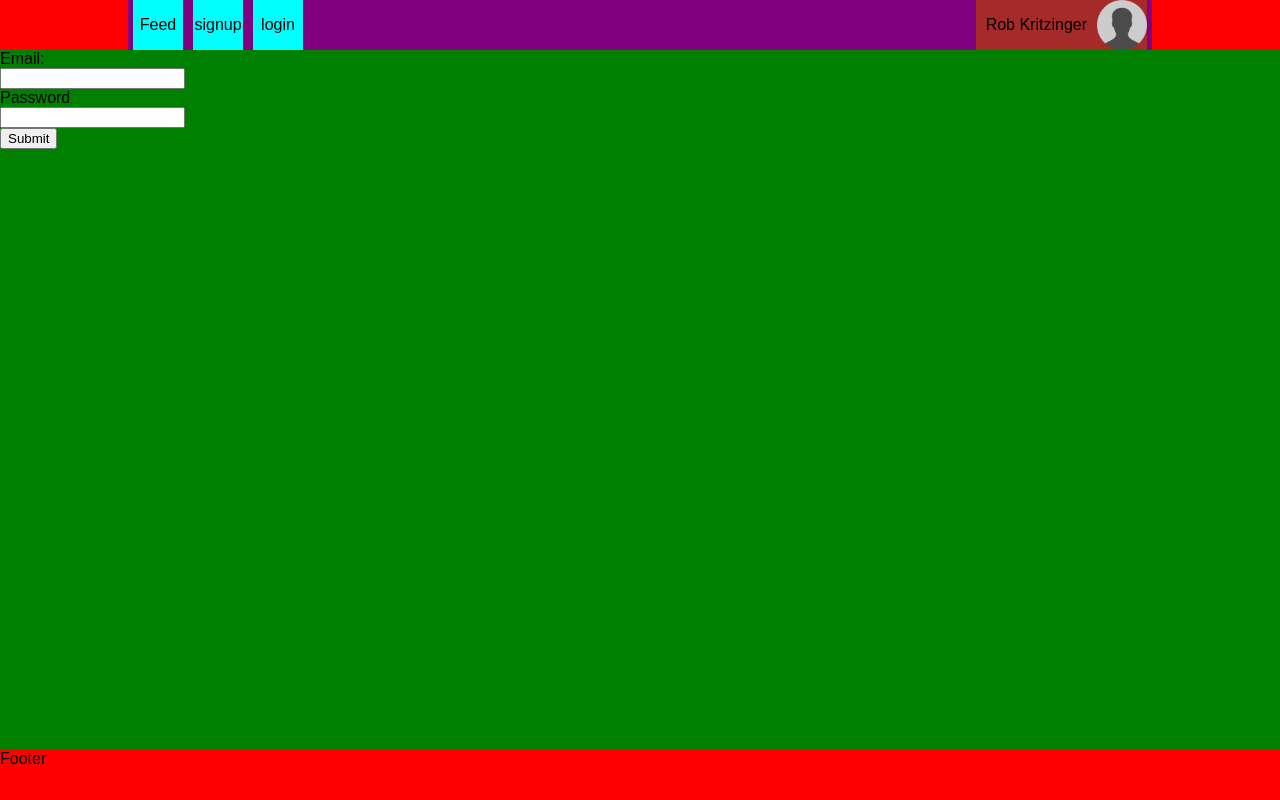
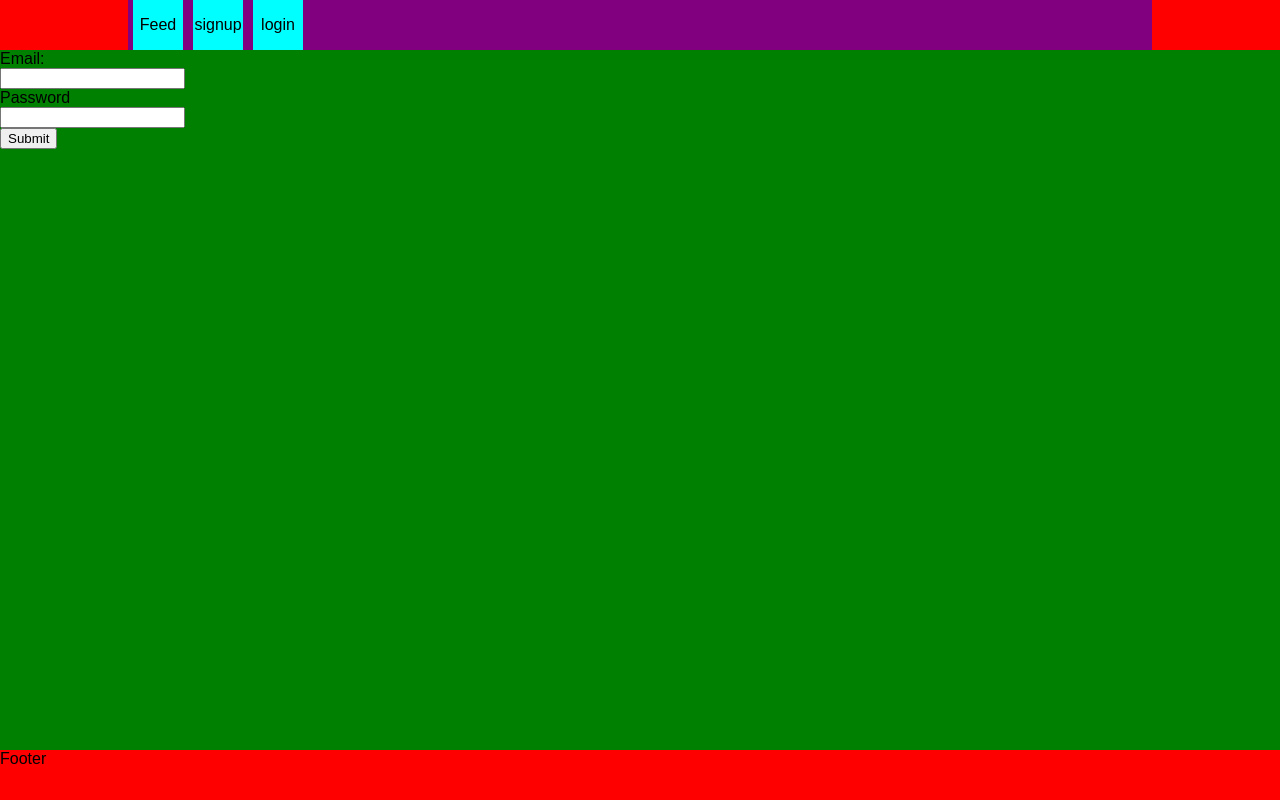
Before and after one commit to zing-rsa/mean-social-frontend, a React (Create React App) app: page /login in a window 1280 px wide. Built offline with nearby package versions, Linux system fonts and the light colour scheme.

Commit message:
work on auth

```diff
--- a/src/components/navbar/navbar.js
+++ b/src/components/navbar/navbar.js
@@ -5,7 +5,8 @@ import './navbar.css'
 
 function Navbar() {
 
-    const { onLogout, token } = useAuth();
+    const { onLogout, token, user } = useAuth();
+
     return (
         <div className='navbar'>
             <ul className='nav-list'>
@@ -18,18 +19,20 @@ function Navbar() {
                 <li className='nav-item'>
                     <Link to="/login">login</Link>
                 </li>
+                {token && (
+                    <>
                         <li className='nav-item end profile'>
                             <div className='username'>
                                 <Link to="/profile">
-                            Rob Kritzinger
+                                    {token[1]}
                                 </Link>
                             </div>
                             <img height="50px" width="50px" src={profilePlaceholder} />
                         </li>
-                {token && (
                         <button type="button" onClick={onLogout}>
                             Sign Out
                         </button>
+                    </>
                 )}
             </ul>
         </div>
--- a/src/providers/auth.provider.js
+++ b/src/providers/auth.provider.js
@@ -1,25 +1,32 @@
 import { useState, createContext, useContext } from "react";
 import { useLocation, useNavigate } from "react-router-dom";
+import { clearLocalUserInfo, getLocalUserInfo, setLocalUserInfo } from "../services/storage.service";
 import { fakeAuth } from "../services/auth.service";
 
 const AuthContext = createContext(null);
 
 const AuthProvider = ({ children }) => {
-    const [token, setToken] = useState(null);
+
+    const { LocalToken } = getLocalUserInfo();
+
+    const [token, setToken] = useState(LocalToken);
+    // const [user, setUser] = useState(LocalUser);
 
     const location = useLocation();
     const navigate = useNavigate();
 
     const handleLogin = async () => {
-        const token = await fakeAuth();
+        const { token, ...user } = await fakeAuth();
 
         setToken(token);
+        setLocalUserInfo(token);
 
         const origin = location.state?.from?.pathname || '/feed';
         navigate(origin);
     };
 
     const handleLogout = () => {
+        clearLocalUserInfo();
         setToken(null);
     };
 
--- a/src/routes.js
+++ b/src/routes.js
@@ -1,4 +1,4 @@
-import { Routes, Route, Navigate, useLocation } from 'react-router-dom';
+import { Routes, Route, Navigate, useLocation, Outlet } from 'react-router-dom';
 import { Feed, Login, Signup } from './views'
 import { useAuth } from './providers/auth.provider'
 
@@ -12,6 +12,12 @@ function RouteHandler() {
                 <ProtectedRoute>
                     <Feed />
                 </ProtectedRoute>} />
+            {/* <Route path='/admin' element={
+                <AdminRoute>
+                    <Route path='/dashboard' element={<AdminDashboard />}></Route>
+                    <Route path='/users' element={<AdminUsers />}></Route>
+                </AdminRoute>
+            } /> */}
             <Route path="*" element={<p>There's nothing here: 404!</p>} />
         </Routes>
     );
@@ -25,7 +31,22 @@ const ProtectedRoute = ({ children }) => {
         return <Navigate to="/login" replace state={{from: location }}/>;
     }
 
-    return children;
+    return children ? children : <Outlet />;
+};
+
+const AdminRoute = ({ children }) => {
+    const { token } = useAuth();
+    const location = useLocation();
+
+    if (!token) {
+        return <Navigate to="/login" replace state={{from: location }}/>;
+    }
+
+    // if (!user.roles.includes('admin')){
+    //     return <Navigate to="/feed" replace />;
+    // }
+
+    return children ? children : <Outlet />;
 };
 
 export default RouteHandler;
--- a/src/services/auth.service.js
+++ b/src/services/auth.service.js
@@ -1,6 +1,16 @@
 const fakeAuth = () =>
   new Promise((resolve) => {
-    setTimeout(() => resolve('2342f2f1d131rf12'), 250);
+    setTimeout(() => resolve(
+      {
+        "_id": "628f8ebbd644b7d4a928e2ca",
+        "name": "John",
+        "surname": "Guy",
+        "username": "John.Guy",
+        "email": "test1@test.com",
+        "bio": "Hi, I'm John, and I like cheese",
+        "token": "eyJhbGciOiJIUzI1NiIsInR5cCI6IkpXVCJ9.eyJfaWQiOiI2MjhmOGViYmQ2NDRiN2Q0YTkyOGUyY2EiLCJpYXQiOjE2NTQ1NDQyMzYsImV4cCI6MTY1NDU0NjAzNn0.lDn-tH5uVGh62ZnbDd5pzlC4qPY2AuZY3FRuN8a-Kfk"
+    }
+    ), 250);
   });
 
 export { fakeAuth };
--- /dev/null
+++ b/src/services/storage.service.js
@@ -0,0 +1,20 @@
+const getLocalUserInfo = () => {
+    const LocalToken = localStorage.getItem('token') || null;
+    // const LocalUser = JSON.parse(localStorage.getItem('user') || '[]') || null;
+    return { LocalToken: LocalToken };
+}
+
+const setLocalUserInfo = (token) => {
+    if (token) localStorage.setItem('token', token);
+    // if (user)  localStorage.setItem('user', JSON.stringify(user));
+}
+
+const clearLocalUserInfo = () => {
+    localStorage.removeItem('token');
+}
+
+export {
+    getLocalUserInfo,
+    clearLocalUserInfo,
+    setLocalUserInfo
+};
```
Lines whose indentation alone changed are shown as unchanged.
